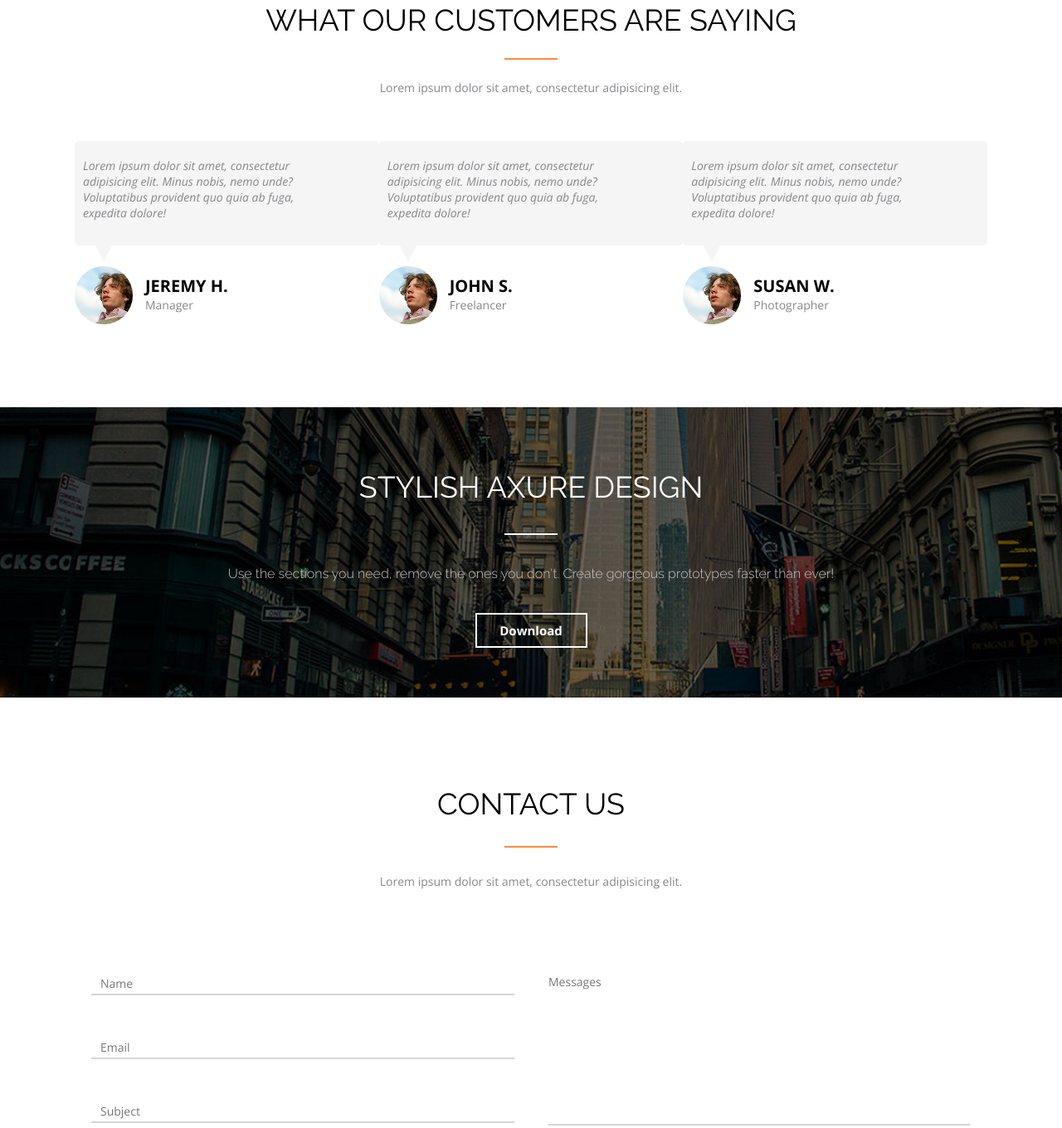
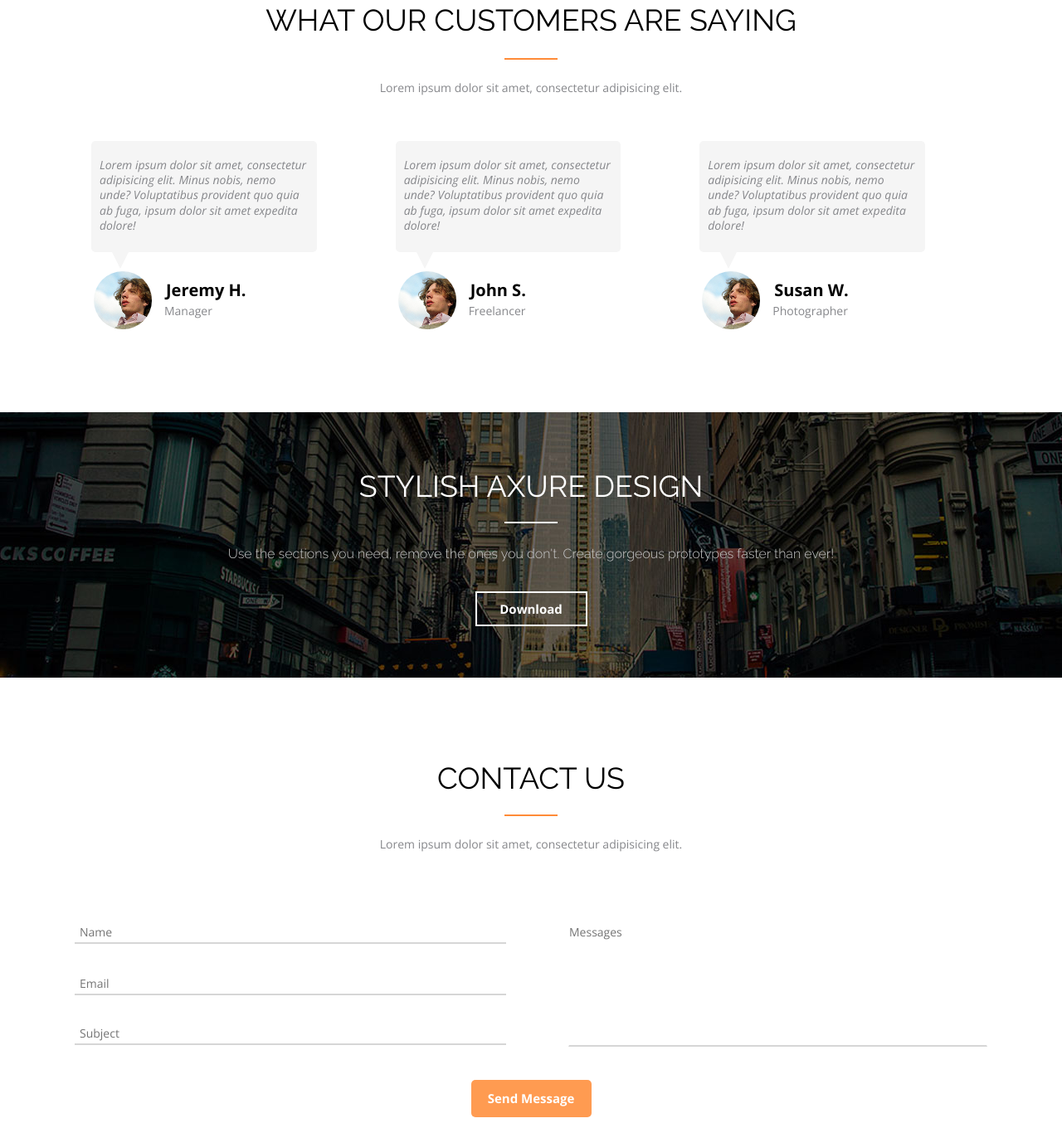
Before and after one commit to sintezmax2008/lemon.school, a plain HTML site: page Курсовая № 1 - AXit Project/index.html in a window 1280 px wide. Shown: the part 4105-5465 px from the top of the page at 83% size. Drawn offline with nearby package versions, Linux system fonts and the light colour scheme.

Commit message:
30-06-2016

```diff
--- a/Курсовая № 1 - AXit Project/css/style.css
+++ b/Курсовая № 1 - AXit Project/css/style.css
@@ -478,7 +478,7 @@ input {
 }
 
 .features_1_button:hover {
-	text-decoration: underline;
+	background-color: #ff6600;
 }
 
 .tab_img {
@@ -828,7 +828,7 @@ input {
 	padding: 95px 0 100px;
 }
 
-.testi h1 {
+.testi_text h1 {
 	font-family: 'Raleway', sans-serif;
 	font-size: 36px;
 	font-weight: 400;
@@ -852,12 +852,17 @@ input {
 	line-height: 1.3em;
 	color: #86878b;
 	text-align: center;
-	margin-bottom: 55px;
+	margin-bottom: 25px;
 }
 
 .testi_tab_1 {
 	width: 33.33%;
 	float: left;
+	padding: 30px 75px 0 20px;
+}
+
+.testi_tab:nth-child(2) {
+	/*margin-left: 40px;*/
 }
 
 .tab_say {
@@ -866,10 +871,11 @@ input {
 	font-weight: 400;
 	font-style: italic;
 	color: #86878b;
-	padding: 20px 60px 30px 10px;
 	background-color: #f5f5f5;
 	border-radius: 5px;
 	position: relative;
+	line-height: 1.3em;
+	padding: 20px 10px 23px;
 }
 
 .tab_say::after {
@@ -884,8 +890,8 @@ input {
 
 .tab_who_text {
 	float: left;
-	margin-left: 15px;
-	margin-top: 35px;
+	margin-left: 17px;
+	margin-top: 32px;
 }
 
 .tab_who h1 {
@@ -899,17 +905,20 @@ input {
 	font-size: 14px;
 	font-weight: 400;
 	color: #86878b;
+	margin-top: 2px;
+	margin-left: -2px;
 }
 
 .tab_who_foto_1, .tab_who_foto_2, .tab_who_foto_3 {
 	float: left;
 	width: 70px;
 	height: 70px;
-	margin-top: 25px;
+	margin-top: 23px;
+	margin-left: 3px;
 }
 
 .section {
-	padding: 75px 0 60px;
+	padding: 68px 0 62px;
 	background-image: url(../img/section_bg.jpg);
 	background-size: cover;
 }
@@ -929,7 +938,7 @@ input {
 	width: 64px;
 	height: 2px;
 	background-color: #fff;
-	margin: 35px auto;
+	margin: 22px auto 25px;
 }
 
 .section_text p {
@@ -939,7 +948,7 @@ input {
 	line-height: 1.5em;
 	color: #c9c9c9;
 	text-align: center;
-	margin-bottom: 35px;
+	margin-bottom: 33px;
 }
 
 .section_text a {
@@ -963,7 +972,7 @@ input {
 }
 
 .c_us {
-	padding: 107px 0 80px;
+	padding: 100px 0 80px;
 }
 
 .c_us_text h1 {
@@ -980,7 +989,7 @@ input {
 	width: 64px;
 	height: 2px;
 	background-color: #ff8b38;
-	margin: 30px auto;
+	margin: 23px auto;
 }
 
 .c_us_text p {
@@ -990,29 +999,52 @@ input {
 	line-height: 1.5em;
 	color: #86878b;
 	text-align: center;
-	margin-bottom: 50px;
+	margin-bottom: 35px;
 }
 
 .block_1 {
 	width: 50%;
 	float: left;
-	padding: 0 20px;
+	padding: 0 30px 0 0;
 }
 
-.block_name, .block_mail, .block_subject {
+.block_name {
 	border-bottom: 2px solid #d6d6d6;
-	margin-top: 50px;
+	margin-top: 48px;
+}
 
+.block_name input {
+	margin-left: 5px;
+}
+
+.block_mail {
+	border-bottom: 2px solid #d6d6d6;
+	margin-top: 38px;
+}
+
+.block_mail input {
+	margin-left: 5px;
+	margin-top: -3px;
+}
+
+.block_subject {
+	border-bottom: 2px solid #d6d6d6;
+	margin-top: 33px;
+}
+
+.block_subject input {
+	margin-left: 5px;
 }
 
 .block_2 {
 	width: 50%;
 	float: right;
-	padding: 0 20px;
+	padding-left: 45px;
 }
 
 .mess {
 	width: 100%;
+	height: 149px;
 	outline: none;
 	border: 1px solid #fff;
 	color: #ff8b38;
@@ -1072,7 +1104,7 @@ footer span {
 	font-size: 12px;
 	font-family: 'Open Sans', sans-serif;
 	font-weight: 300;
-	margin-top: 15px;
+	margin-top: 10px;
 }
 
 .f_social ul {
@@ -1086,7 +1118,7 @@ footer span {
 
 .f_social li {
 	display: inline-block;
-	margin-right: 30px;
+	margin-right: 22px;
 }
 
 .f_social a {
--- a/Курсовая № 1 - AXit Project/index.html
+++ b/Курсовая № 1 - AXit Project/index.html
@@ -200,7 +200,7 @@
 				<div class="testi_tab">
 					<div class="testi_tab_1">
 						<div class="tab_say">
-							Lorem ipsum dolor sit amet, consectetur adipisicing elit. Minus nobis, nemo unde? Voluptatibus provident quo quia ab fuga, expedita dolore!
+							Lorem ipsum dolor sit amet, consectetur adipisicing elit. Minus nobis, nemo unde? Voluptatibus provident quo quia ab fuga, ipsum dolor sit amet expedita dolore!
 						</div>
 						<div class="tab_who">
 							<img class="tab_who_foto_1" src="img/avatar.png"></img>
@@ -212,7 +212,7 @@
 					</div>
 					<div class="testi_tab_1">
 						<div class="tab_say">
-							Lorem ipsum dolor sit amet, consectetur adipisicing elit. Minus nobis, nemo unde? Voluptatibus provident quo quia ab fuga, expedita dolore!
+							Lorem ipsum dolor sit amet, consectetur adipisicing elit. Minus nobis, nemo unde? Voluptatibus provident quo quia ab fuga, ipsum dolor sit amet expedita dolore!
 						</div>
 						<div class="tab_who">
 							<img class="tab_who_foto_1" src="img/avatar.png"></img>
@@ -224,7 +224,7 @@
 					</div>
 					<div class="testi_tab_1">
 						<div class="tab_say">
-							Lorem ipsum dolor sit amet, consectetur adipisicing elit. Minus nobis, nemo unde? Voluptatibus provident quo quia ab fuga, expedita dolore!
+							Lorem ipsum dolor sit amet, consectetur adipisicing elit. Minus nobis, nemo unde? Voluptatibus provident quo quia ab fuga, ipsum dolor sit amet expedita dolore!
 						</div>
 						<div class="tab_who">
 							<img class="tab_who_foto_1" src="img/avatar.png"></img>
@@ -266,7 +266,7 @@
 							</div>
 						</div>
 						<div class="block_2">
-							<textarea name="messages" class="mess" cols="30" rows="9" placeholder="Messages"></textarea>
+							<textarea name="messages" class="mess" placeholder="Messages"></textarea>
 						</div>
 					</div>
 					<button type="submit" name="send_message">Send Message</button>
```
